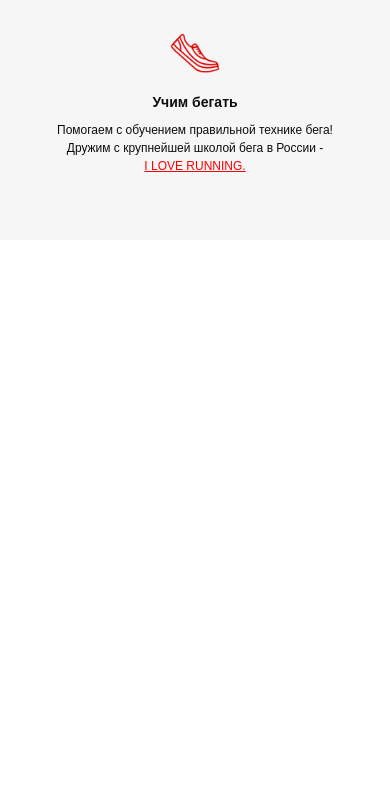
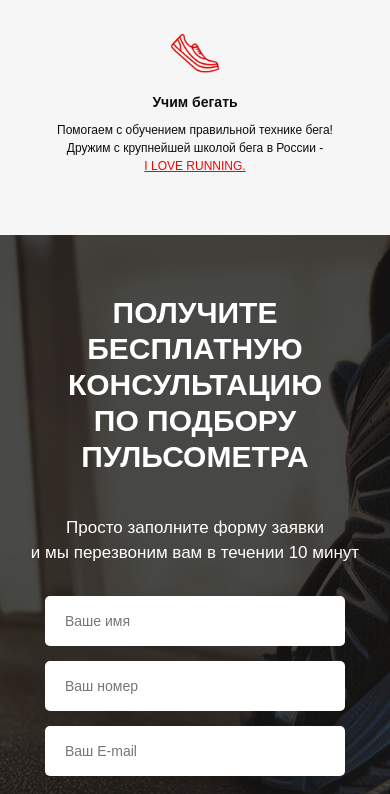
Before and after one commit to ZeRcooI/RunSmart, a website: page src/index.html in a window 390 px wide. Shown: the part 1206-2000 px from the top of the page. Before the commit the page ends 1446 px from the top, so only its background shows below. Drawn offline with Linux system fonts and the light colour scheme; a web font is replaced by a local one.

Commit message:
Добавлен третий блок с формой и адаптирован. Добавлена адаптация под 1024

```diff
--- a/src/index.html
+++ b/src/index.html
@@ -93,6 +93,35 @@
           </div>
         </div>
       </section>
+
+      <div class="consultation">
+        <div class="container">
+          <h2 class="title title_left">
+            Получите бесплатную консультацию<br />
+            по подбору пульсометра
+          </h2>
+          <div class="consultation__descr">
+            Просто заполните форму заявки<br />и мы перезвоним вам в течении 10
+            минут
+          </div>
+          <form class="feed-form" action="#">
+            <input name="name" required placeholder="Ваше имя" type="text" />
+            <input
+              name="phone"
+              required
+              placeholder="Ваш номер"
+              type="number"
+            />
+            <input
+              name="email"
+              required
+              placeholder="Ваш E-mail"
+              type="email"
+            />
+            <button class="button button_submit">заказать консультацию</button>
+          </form>
+        </div>
+      </div>
     </main>
   </body>
   <script src="js/main.js"></script>
--- a/src/sass/base/_media.scss
+++ b/src/sass/base/_media.scss
@@ -1,11 +1,35 @@
-@media (max-width: 834px) {
-  .container {
-    max-width: 760px;
+@media (max-width: 1025px) {
+  .consultation {
+    min-height: 640px;
+    padding: 80px 0;
   }
 }
 // Lorem ipsum dolor sit amet consectetur adipisicing elit. Suscipit tenetur, asperiores, sunt nostrum eaque incidunt harum distinctio necessitatibus fugit deleniti possimus fugiat ad voluptatem non similique. Voluptatum ut sit odio aliquam molestias obcaecati velit doloremque animi facere error dolore saepe cum amet delectus veritatis corporis perferendis deserunt a consequatur necessitatibus magni quos, adipisci reiciendis? Earum repellat officiis maiores dignissimos accusamus ipsa. At nostrum suscipit rerum expedita, modi fugiat hic sint ullam adipisci quasi tempora excepturi accusantium molestias laudantium accusamus ratione esse quibusdam iste placeat fuga reprehenderit blanditiis exercitationem! Quidem, et libero harum molestiae cumque incidunt fugit dignissimos similique quia necessitatibus.
 // Eaque placeat consequatur quae aliquam assumenda saepe unde cupiditate sint iure optio ipsam atque, eveniet quos itaque, modi aspernatur. Corrupti accusamus harum placeat, voluptas saepe animi tempore impedit aperiam obcaecati praesentium quaerat consequatur. Fugit nam dolores ab saepe inventore tempore. Nisi dolore asperiores molestiae sit voluptatum saepe ducimus similique amet? Quibusdam quisquam officiis est fuga iusto earum aliquam natus possimus sequi, aut eaque sapiente dolor corrupti adipisci similique voluptatum dolorum dolore corporis numquam aliquid sit minima? Veritatis ducimus hic ea possimus magni. Provident eum vel rerum reiciendis voluptas iure a nihil nam. Reprehenderit aliquam libero ducimus ut sit reiciendis rerum!
-@media (max-width: 768px) {
+@media (max-width: 836px) {
+  .container {
+    max-width: 760px;
+  }
+
+  .advantages {
+    padding: 70px 0;
+  }
+
+  .consultation {
+    padding: 70px 0;
+    min-height: 650px;
+    &__descr {
+      margin-top: 30px;
+    }
+  }
+
+  .feed-form {
+    margin-top: 35px;
+  }
+}
+// Lorem ipsum dolor sit amet consectetur adipisicing elit. Suscipit tenetur, asperiores, sunt nostrum eaque incidunt harum distinctio necessitatibus fugit deleniti possimus fugiat ad voluptatem non similique. Voluptatum ut sit odio aliquam molestias obcaecati velit doloremque animi facere error dolore saepe cum amet delectus veritatis corporis perferendis deserunt a consequatur necessitatibus magni quos, adipisci reiciendis? Earum repellat officiis maiores dignissimos accusamus ipsa. At nostrum suscipit rerum expedita, modi fugiat hic sint ullam adipisci quasi tempora excepturi accusantium molestias laudantium accusamus ratione esse quibusdam iste placeat fuga reprehenderit blanditiis exercitationem! Quidem, et libero harum molestiae cumque incidunt fugit dignissimos similique quia necessitatibus.
+// Eaque placeat consequatur quae aliquam assumenda saepe unde cupiditate sint iure optio ipsam atque, eveniet quos itaque, modi aspernatur. Corrupti accusamus harum placeat, voluptas saepe animi tempore impedit aperiam obcaecati praesentium quaerat consequatur. Fugit nam dolores ab saepe inventore tempore. Nisi dolore asperiores molestiae sit voluptatum saepe ducimus similique amet? Quibusdam quisquam officiis est fuga iusto earum aliquam natus possimus sequi, aut eaque sapiente dolor corrupti adipisci similique voluptatum dolorum dolore corporis numquam aliquid sit minima? Veritatis ducimus hic ea possimus magni. Provident eum vel rerum reiciendis voluptas iure a nihil nam. Reprehenderit aliquam libero ducimus ut sit reiciendis rerum!
+@media (max-width: 769px) {
   .container {
     max-width: 700px;
   }
@@ -44,8 +68,8 @@
   }
 
   .advantages {
-    min-height: 400px;
-    padding-top: 60px;
+    min-height: 380px;
+    padding: 60px 0;
     &__icons {
       margin-top: 45px;
     }
@@ -68,10 +92,22 @@
       }
     }
   }
+
+  .consultation {
+    min-height: 650px;
+    padding: 60px 0;
+    &__descr {
+      margin-top: 40px;
+    }
+  }
+
+  .feed-form {
+    margin-top: 40px;
+  }
 }
 // Lorem ipsum dolor sit amet consectetur adipisicing elit. Suscipit tenetur, asperiores, sunt nostrum eaque incidunt harum distinctio necessitatibus fugit deleniti possimus fugiat ad voluptatem non similique. Voluptatum ut sit odio aliquam molestias obcaecati velit doloremque animi facere error dolore saepe cum amet delectus veritatis corporis perferendis deserunt a consequatur necessitatibus magni quos, adipisci reiciendis? Earum repellat officiis maiores dignissimos accusamus ipsa. At nostrum suscipit rerum expedita, modi fugiat hic sint ullam adipisci quasi tempora excepturi accusantium molestias laudantium accusamus ratione esse quibusdam iste placeat fuga reprehenderit blanditiis exercitationem! Quidem, et libero harum molestiae cumque incidunt fugit dignissimos similique quia necessitatibus.
 // Eaque placeat consequatur quae aliquam assumenda saepe unde cupiditate sint iure optio ipsam atque, eveniet quos itaque, modi aspernatur. Corrupti accusamus harum placeat, voluptas saepe animi tempore impedit aperiam obcaecati praesentium quaerat consequatur. Fugit nam dolores ab saepe inventore tempore. Nisi dolore asperiores molestiae sit voluptatum saepe ducimus similique amet? Quibusdam quisquam officiis est fuga iusto earum aliquam natus possimus sequi, aut eaque sapiente dolor corrupti adipisci similique voluptatum dolorum dolore corporis numquam aliquid sit minima? Veritatis ducimus hic ea possimus magni. Provident eum vel rerum reiciendis voluptas iure a nihil nam. Reprehenderit aliquam libero ducimus ut sit reiciendis rerum!
-@media (max-width: 425px) {
+@media (max-width: 426px) {
   .container {
     max-width: 360px;
   }
@@ -131,7 +167,7 @@
   }
 
   .advantages {
-    padding-top: 60px;
+    padding: 60px 0;
     &__icons {
       flex-direction: column;
       align-items: center;
@@ -152,10 +188,30 @@
       }
     }
   }
+
+  .consultation {
+    min-height: 650px;
+    padding: 60px 0;
+    &__descr {
+      font-size: 17px;
+      text-align: center;
+      margin-bottom: 30px;
+    }
+  }
+
+  .title_left {
+    font-size: 30px;
+    text-align: center;
+    margin-bottom: 30px;
+  }
+
+  .feed-form {
+    margin: 0 auto;
+  }
 }
 // Lorem ipsum dolor sit amet consectetur adipisicing elit. Suscipit tenetur, asperiores, sunt nostrum eaque incidunt harum distinctio necessitatibus fugit deleniti possimus fugiat ad voluptatem non similique. Voluptatum ut sit odio aliquam molestias obcaecati velit doloremque animi facere error dolore saepe cum amet delectus veritatis corporis perferendis deserunt a consequatur necessitatibus magni quos, adipisci reiciendis? Earum repellat officiis maiores dignissimos accusamus ipsa. At nostrum suscipit rerum expedita, modi fugiat hic sint ullam adipisci quasi tempora excepturi accusantium molestias laudantium accusamus ratione esse quibusdam iste placeat fuga reprehenderit blanditiis exercitationem! Quidem, et libero harum molestiae cumque incidunt fugit dignissimos similique quia necessitatibus.
 // Eaque placeat consequatur quae aliquam assumenda saepe unde cupiditate sint iure optio ipsam atque, eveniet quos itaque, modi aspernatur. Corrupti accusamus harum placeat, voluptas saepe animi tempore impedit aperiam obcaecati praesentium quaerat consequatur. Fugit nam dolores ab saepe inventore tempore. Nisi dolore asperiores molestiae sit voluptatum saepe ducimus similique amet? Quibusdam quisquam officiis est fuga iusto earum aliquam natus possimus sequi, aut eaque sapiente dolor corrupti adipisci similique voluptatum dolorum dolore corporis numquam aliquid sit minima? Veritatis ducimus hic ea possimus magni. Provident eum vel rerum reiciendis voluptas iure a nihil nam. Reprehenderit aliquam libero ducimus ut sit reiciendis rerum!
-@media (max-width: 375px) {
+@media (max-width: 376px) {
   .container {
     max-width: 300px;
   }
@@ -222,7 +278,7 @@
   }
 
   .advantages {
-    padding-top: 50px;
+    padding: 50px 0;
     &__icons {
       flex-direction: column;
       align-items: center;
@@ -240,4 +296,19 @@
       }
     }
   }
+
+  .consultation {
+    min-height: 650px;
+    padding: 50px 0;
+    &__descr {
+      margin-top: 25px;
+      font-size: 15px;
+      text-align: center;
+    }
+  }
+
+  .title_left {
+    text-align: center;
+    font-size: 30px;
+  }
 }
--- a/src/sass/blocks/_buttons.scss
+++ b/src/sass/blocks/_buttons.scss
@@ -14,4 +14,9 @@
     height: 50px;
     font-size: 16px;
   }
+  &_submit {
+    width: 100%;
+    height: 55px;
+    font-size: 16px;
+  }
 }
--- /dev/null
+++ b/src/sass/blocks/_consultation.scss
@@ -0,0 +1,12 @@
+.consultation {
+  min-height: 680px;
+  padding: 100px 0 92px 0;
+  background: url(../../img/main/consultation_bg.jpg) center (center/cover)
+    no-repeat;
+  &__descr {
+    margin-top: 25px;
+    color: #fff;
+    font-size: 20px;
+    font-weight: 500;
+  }
+}
--- /dev/null
+++ b/src/sass/blocks/_forms.scss
@@ -0,0 +1,21 @@
+.feed-form {
+  margin-top: 36px;
+  display: flex;
+  flex-direction: column;
+  width: 300px;
+  input {
+    height: 50px;
+    border-radius: 5px;
+    background-color: #fff;
+    margin-bottom: 15px;
+    border: none;
+    outline: none;
+    padding: 0 20px;
+    color: #4b4b4b;
+    font-size: 14px;
+    font-weight: 300;
+    &:nth-child(3) {
+      margin-bottom: 20px;
+    }
+  }
+}
--- a/src/sass/blocks/_main.scss
+++ b/src/sass/blocks/_main.scss
@@ -18,3 +18,7 @@ html {
   max-width: 950px;
   margin: 0 auto;
 }
+
+h2 {
+  margin: 0;
+}
--- a/src/sass/blocks/_promo.scss
+++ b/src/sass/blocks/_promo.scss
@@ -51,6 +51,10 @@
       color: #fff;
       text-transform: uppercase;
       text-decoration: underline;
+      &:hover {
+        color: #fff;
+        text-decoration: none;
+      }
     }
   }
 }
--- /dev/null
+++ b/src/sass/blocks/_titles.scss
@@ -0,0 +1,12 @@
+.title {
+  color: #0d0d0d;
+  font-size: 30px;
+  font-weight: 700;
+  text-align: center;
+  text-transform: uppercase;
+  &_left {
+    color: #fff;
+    font-size: 36px;
+    text-align: left;
+  }
+}
--- a/src/sass/style.scss
+++ b/src/sass/style.scss
@@ -4,4 +4,8 @@
 @import 'blocks/header';
 @import 'blocks/buttons';
 @import 'blocks/advantages';
+@import 'blocks/titles';
+@import 'blocks/consultation';
+@import 'blocks/forms';
+
 @import 'base/media';
```
Also changed, not shown: src/CSS/style.min.css, src/img/main/consultation_bg.jpg (added), 1 other file.
